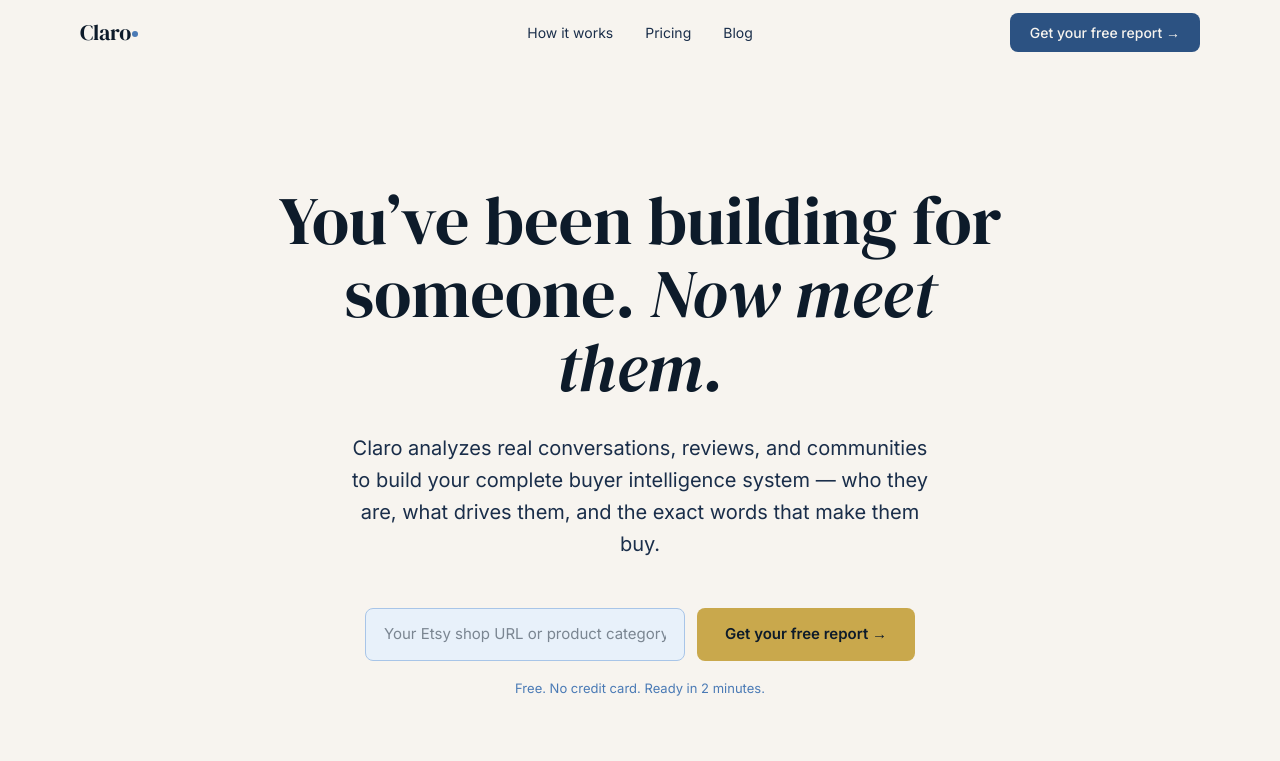
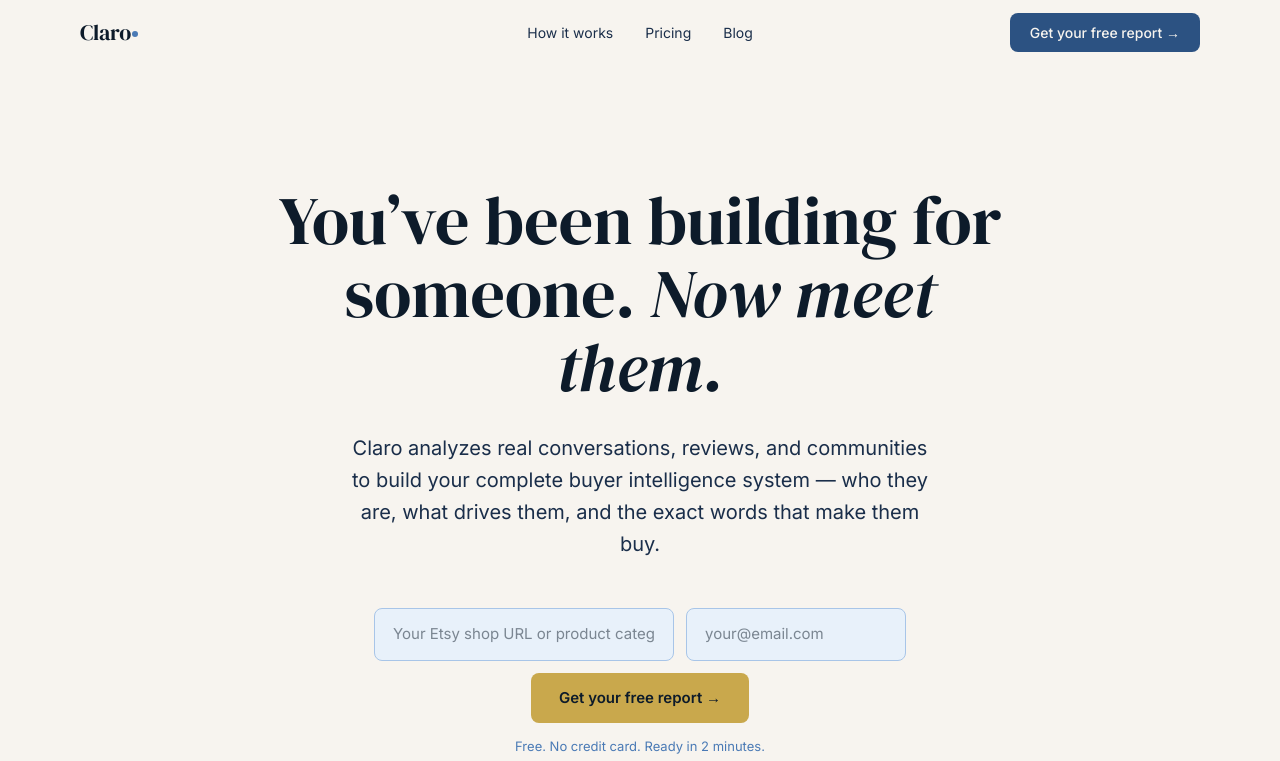
Before and after one commit to yancy-dtco/claro-site, a Next.js app: page / in a window 1280 px wide. Shown: the top 761 px of the page. Built offline with nearby package versions, Linux system fonts and the light colour scheme.

Commit message:
Live: ReportForm, CheckoutButton, Stripe checkout wired to pricing, dashboard page

```diff
--- /dev/null
+++ b/src/app/dashboard/page.tsx
@@ -0,0 +1,40 @@
+import { Nav } from "@/components/Nav";
+import { Footer } from "@/components/Footer";
+import type { Metadata } from "next";
+
+export const metadata: Metadata = {
+  title: "Dashboard — Claro",
+};
+
+export default function Dashboard() {
+  return (
+    <>
+      <Nav />
+      <main style={{ background: "var(--warm-white)", minHeight: "80vh" }}>
+        <section style={{ padding: "120px 40px", maxWidth: "800px", margin: "0 auto" }}>
+          <h1 style={{ fontSize: "40px", marginBottom: "16px" }}>Your Claro dashboard</h1>
+          <p style={{ fontSize: "18px", color: "var(--ink)", marginBottom: "48px" }}>
+            Full dashboard coming soon. In the meantime, your reports are delivered to your email.
+          </p>
+          <a
+            href="/#get-started"
+            style={{
+              display: "inline-block",
+              padding: "14px 28px",
+              background: "var(--cobalt)",
+              color: "var(--warm-white)",
+              borderRadius: "8px",
+              fontSize: "15px",
+              fontFamily: "Inter, system-ui, sans-serif",
+              fontWeight: 600,
+              textDecoration: "none",
+            }}
+          >
+            Generate a new report →
+          </a>
+        </section>
+      </main>
+      <Footer />
+    </>
+  );
+}
--- a/src/app/page.tsx
+++ b/src/app/page.tsx
@@ -1,5 +1,6 @@
 import { Nav } from "@/components/Nav";
 import { Footer } from "@/components/Footer";
+import { ReportForm } from "@/components/ReportForm";
 
 const testimonials = [
   { quote: "I finally feel like I know who I'm talking to.", shop: "ceramics seller, Etsy" },
@@ -125,56 +126,9 @@ export default function Home() {
             </p>
 
             {/* CTA form */}
-            <div
-              id="get-started"
-              style={{
-                display: "flex",
-                gap: "12px",
-                justifyContent: "center",
-                flexWrap: "wrap",
-                marginBottom: "16px",
-              }}
-            >
-              <input
-                type="text"
-                placeholder="Your Etsy shop URL or product category"
-                style={{
-                  width: "320px",
-                  padding: "14px 18px",
-                  background: "var(--ice)",
-                  border: "1px solid var(--sky)",
-                  borderRadius: "8px",
-                  fontSize: "15px",
-                  fontFamily: "Inter, system-ui, sans-serif",
-                  color: "var(--midnight)",
-                  outline: "none",
-                }}
-              />
-              <button
-                style={{
-                  padding: "14px 28px",
-                  background: "var(--gold)",
-                  color: "var(--midnight)",
-                  borderRadius: "8px",
-                  fontSize: "15px",
-                  fontWeight: 600,
-                  fontFamily: "Inter, system-ui, sans-serif",
-                  whiteSpace: "nowrap",
-                  transition: "background 150ms",
-                }}
-              >
-                Get your free report →
-              </button>
+            <div id="get-started">
+              <ReportForm />
             </div>
-            <p
-              style={{
-                fontSize: "13px",
-                color: "var(--horizon)",
-                fontFamily: "Inter, system-ui, sans-serif",
-              }}
-            >
-              Free. No credit card. Ready in 2 minutes.
-            </p>
           </div>
 
           {/* Social proof strip */}
@@ -758,54 +712,7 @@ export default function Home() {
               Claro helps you hear it.
             </p>
 
-            <div
-              style={{
-                display: "flex",
-                gap: "12px",
-                justifyContent: "center",
-                flexWrap: "wrap",
-                marginBottom: "16px",
-              }}
-            >
-              <input
-                type="text"
-                placeholder="Your Etsy shop URL or product category"
-                style={{
-                  width: "320px",
-                  padding: "14px 18px",
-                  background: "rgba(232,241,250,0.15)",
-                  border: "1px solid rgba(168,197,232,0.4)",
-                  borderRadius: "8px",
-                  fontSize: "15px",
-                  fontFamily: "Inter, system-ui, sans-serif",
-                  color: "var(--warm-white)",
-                  outline: "none",
-                }}
-              />
-              <button
-                style={{
-                  padding: "14px 28px",
-                  background: "var(--gold)",
-                  color: "var(--midnight)",
-                  borderRadius: "8px",
-                  fontSize: "15px",
-                  fontWeight: 700,
-                  fontFamily: "Inter, system-ui, sans-serif",
-                  whiteSpace: "nowrap",
-                }}
-              >
-                Get your free report →
-              </button>
-            </div>
-            <p
-              style={{
-                fontSize: "13px",
-                color: "var(--sky)",
-                fontFamily: "Inter, system-ui, sans-serif",
-              }}
-            >
-              Free. No credit card. Ready in 2 minutes.
-            </p>
+            <ReportForm />
           </div>
         </section>
 
--- a/src/app/pricing/page.tsx
+++ b/src/app/pricing/page.tsx
@@ -1,5 +1,6 @@
 import { Nav } from "@/components/Nav";
 import { Footer } from "@/components/Footer";
+import { CheckoutButton } from "@/components/CheckoutButton";
 import type { Metadata } from "next";
 
 export const metadata: Metadata = {
@@ -137,9 +138,11 @@ export default function Pricing() {
                 </div>
               </div>
               <p style={{ fontSize: "15px", color: "var(--sky)", lineHeight: 1.6, flexGrow: 1 }}>Everything in Tier 1, plus your brand voice, positioning, and messaging pillars.</p>
-              <a href="/#get-started" style={{ display: "block", padding: "12px 24px", background: "var(--warm-white)", color: "var(--cobalt)", borderRadius: "8px", fontSize: "15px", fontFamily: "Inter, system-ui, sans-serif", fontWeight: 700, textAlign: "center", textDecoration: "none" }}>
-                Get started
-              </a>
+              <CheckoutButton
+                priceId={process.env.NEXT_PUBLIC_STRIPE_PRICE_T2 || ""}
+                label="Get started"
+                style={{ background: "var(--warm-white)", color: "var(--cobalt)" }}
+              />
             </div>
 
             {/* Tier 3 */}
@@ -152,9 +155,11 @@ export default function Pricing() {
                 </div>
               </div>
               <p style={{ fontSize: "15px", color: "var(--ink)", lineHeight: 1.6, flexGrow: 1 }}>Everything in Tier 2, plus written content — calendar, posts, listing copy — refreshed monthly.</p>
-              <a href="/#get-started" style={{ display: "block", padding: "12px 24px", background: "var(--cobalt)", color: "var(--warm-white)", borderRadius: "8px", fontSize: "15px", fontFamily: "Inter, system-ui, sans-serif", fontWeight: 600, textAlign: "center", textDecoration: "none" }}>
-                Get started
-              </a>
+              <CheckoutButton
+                priceId={process.env.NEXT_PUBLIC_STRIPE_PRICE_T3 || ""}
+                label="Get started"
+                style={{ background: "var(--cobalt)", color: "var(--warm-white)" }}
+              />
             </div>
           </div>
         </section>
--- /dev/null
+++ b/src/components/CheckoutButton.tsx
@@ -0,0 +1,58 @@
+"use client";
+import { useState } from "react";
+
+interface CheckoutButtonProps {
+  priceId: string;
+  label: string;
+  style?: React.CSSProperties;
+}
+
+export function CheckoutButton({ priceId, label, style = {} }: CheckoutButtonProps) {
+  const [loading, setLoading] = useState(false);
+
+  const handleCheckout = async () => {
+    setLoading(true);
+    try {
+      const res = await fetch("/api/checkout", {
+        method: "POST",
+        headers: { "Content-Type": "application/json" },
+        body: JSON.stringify({
+          price_id: priceId,
+          email: "", // will be collected by Stripe Checkout
+        }),
+      });
+      const data = await res.json();
+      if (data.url) {
+        window.location.href = data.url;
+      } else {
+        alert("Something went wrong. Please try again.");
+        setLoading(false);
+      }
+    } catch {
+      alert("Something went wrong. Please try again.");
+      setLoading(false);
+    }
+  };
+
+  return (
+    <button
+      onClick={handleCheckout}
+      disabled={loading}
+      style={{
+        padding: "14px 24px",
+        borderRadius: "8px",
+        fontSize: "15px",
+        fontFamily: "Inter, system-ui, sans-serif",
+        fontWeight: 600,
+        cursor: loading ? "wait" : "pointer",
+        opacity: loading ? 0.7 : 1,
+        transition: "all 150ms",
+        border: "none",
+        width: "100%",
+        ...style,
+      }}
+    >
+      {loading ? "Redirecting..." : label}
+    </button>
+  );
+}
--- /dev/null
+++ b/src/components/ReportForm.tsx
@@ -0,0 +1,121 @@
+"use client";
+import { useState } from "react";
+import { useRouter } from "next/navigation";
+
+export function ReportForm() {
+  const [input, setInput] = useState("");
+  const [email, setEmail] = useState("");
+  const [loading, setLoading] = useState(false);
+  const [error, setError] = useState("");
+  const router = useRouter();
+
+  const handleSubmit = async (e: React.FormEvent) => {
+    e.preventDefault();
+    setError("");
+
+    if (!input.trim() || !email.trim()) {
+      setError("Please fill in both fields.");
+      return;
+    }
+
+    setLoading(true);
+
+    try {
+      const isShopUrl = input.includes("etsy.com");
+      const body = {
+        email: email.trim(),
+        shop_url: isShopUrl ? input.trim() : "",
+        product_category: !isShopUrl ? input.trim() : "",
+      };
+
+      const res = await fetch("/api/report", {
+        method: "POST",
+        headers: { "Content-Type": "application/json" },
+        body: JSON.stringify(body),
+      });
+
+      const data = await res.json();
+
+      if (data.report_id) {
+        router.push(`/report/${data.report_id}`);
+      } else {
+        setError(data.error || "Something went wrong. Please try again.");
+        setLoading(false);
+      }
+    } catch {
+      setError("Something went wrong. Please try again.");
+      setLoading(false);
+    }
+  };
+
+  return (
+    <form onSubmit={handleSubmit} style={{ width: "100%" }}>
+      <div style={{ display: "flex", gap: "12px", justifyContent: "center", flexWrap: "wrap", marginBottom: "12px" }}>
+        <input
+          type="text"
+          value={input}
+          onChange={(e) => setInput(e.target.value)}
+          placeholder="Your Etsy shop URL or product category"
+          disabled={loading}
+          style={{
+            width: "300px",
+            padding: "14px 18px",
+            background: "var(--ice)",
+            border: "1px solid var(--sky)",
+            borderRadius: "8px",
+            fontSize: "15px",
+            fontFamily: "Inter, system-ui, sans-serif",
+            color: "var(--midnight)",
+            outline: "none",
+          }}
+        />
+        <input
+          type="email"
+          value={email}
+          onChange={(e) => setEmail(e.target.value)}
+          placeholder="your@email.com"
+          disabled={loading}
+          style={{
+            width: "220px",
+            padding: "14px 18px",
+            background: "var(--ice)",
+            border: "1px solid var(--sky)",
+            borderRadius: "8px",
+            fontSize: "15px",
+            fontFamily: "Inter, system-ui, sans-serif",
+            color: "var(--midnight)",
+            outline: "none",
+          }}
+        />
+        <button
+          type="submit"
+          disabled={loading}
+          style={{
+            padding: "14px 28px",
+            background: "var(--gold)",
+            color: "var(--midnight)",
+            borderRadius: "8px",
+            fontSize: "15px",
+            fontWeight: 600,
+            fontFamily: "Inter, system-ui, sans-serif",
+            whiteSpace: "nowrap",
+            cursor: loading ? "wait" : "pointer",
+            opacity: loading ? 0.7 : 1,
+            border: "none",
+            transition: "all 150ms",
+          }}
+        >
+          {loading ? "Building your report..." : "Get your free report →"}
+        </button>
+      </div>
+      {error && (
+        <p style={{ fontSize: "14px", color: "#e53935", textAlign: "center", fontFamily: "Inter" }}>{error}</p>
+      )}
+      {!error && (
+        <p style={{ fontSize: "13px", color: "var(--horizon)", textAlign: "center", fontFamily: "Inter" }}>
+          Free. No credit card. Ready in 2 minutes.
+        </p>
+      )}
+    </form>
+  );
+}
```
